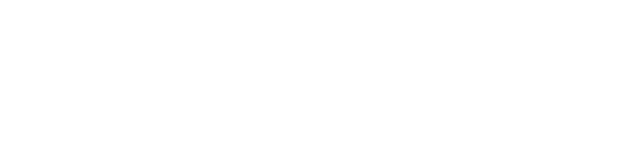
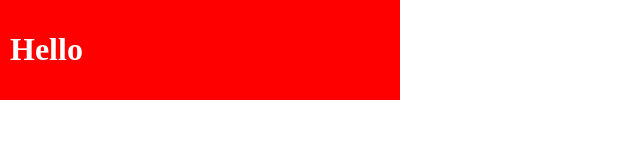
Before and after one commit to radishmouse/portfolio-demo-20190226, a plain HTML site: page index.html in a window 1280 px wide. Shown: the whole page, without its empty margins (0-640 px from the left). Drawn offline with nearby package versions, Linux system fonts and the light colour scheme.

Commit message:
adds paul irish's fix for box sizing

```diff
--- a/index.html
+++ b/index.html
@@ -9,6 +9,8 @@
     <link rel="stylesheet" href="stylesheets/index.css">
 </head>
 <body>
-
+    <div>
+        <h1>Hello</h1>
+    </div>
 </body>
 </html>
--- a/stylesheets/index.css
+++ b/stylesheets/index.css
@@ -1 +1,16 @@
+/* apply a natural box layout model to all elements, but allowing components to change */
+html {
+  box-sizing: border-box;
+}
+*, *:before, *:after {
+  box-sizing: inherit;
+}
+
+div {
+    width: 400px;
+    padding: 10px;
+    background: red;
+    color: white;
+}
+
 /* add amazing styles here */
```
